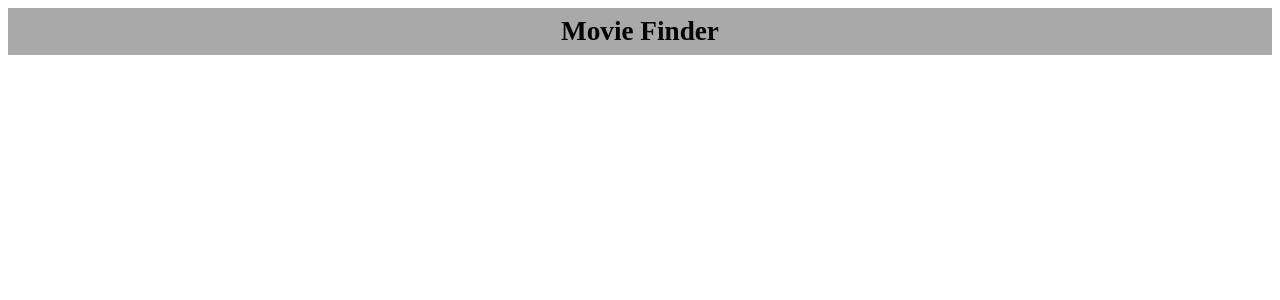
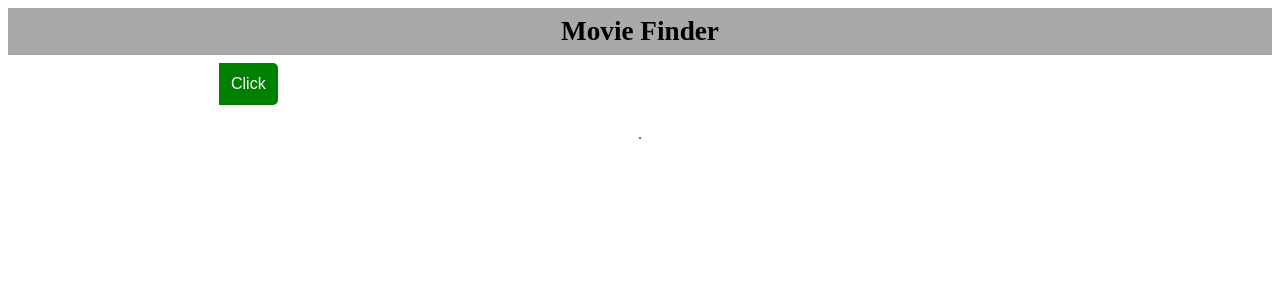
Before and after one commit to Vimalraveendra/movie-finder-angular, an Angular app: page / in a window 1280 px wide. Shown: the top 300 px of the page. Built offline with nearby package versions, Linux system fonts and the light colour scheme.

Commit message:
added SearchMovies Container & its styles, updated markup of App component

```diff
--- a/src/app/app.component.html
+++ b/src/app/app.component.html
@@ -1 +1,4 @@
 <app-header />
+<main>
+    <app-search-movies />
+</main>
--- a/src/app/app.component.ts
+++ b/src/app/app.component.ts
@@ -1,11 +1,12 @@
 import { Component } from '@angular/core';
 
 import { HeaderComponent } from "./header/header.component";
+import { SearchMoviesComponent } from "./search-movies/search-movies.component";
 
 @Component({
   selector: 'app-root',
   standalone: true,
-  imports: [ HeaderComponent],
+  imports: [HeaderComponent, SearchMoviesComponent],
   templateUrl: './app.component.html',
   styleUrl: './app.component.css'
 })
--- /dev/null
+++ b/src/app/search-movies/search-movies.component.css
@@ -0,0 +1,33 @@
+.search-container {
+    padding: 0.5rem;
+  }
+
+  .search-container input {
+    padding: 13px;
+    border-top-left-radius: 5px;
+    border-bottom-left-radius: 5px;
+    border: none;
+    text-transform: capitalize;
+  }
+
+  .search-container button {
+    padding: 12px;
+    border-top-right-radius: 5px;
+    border-bottom-right-radius: 5px;
+    border: none;
+    background-color: green;
+    color:white;
+    cursor: pointer;
+    font-size:1rem;
+  }
+  .search-container button:hover{
+    background-color: rgb(71, 187, 71);
+  }
+  .control-error {
+    color: #8e0753;
+    height: 0.5rem;
+    padding: 0.25rem 0 0 0;
+    height: 1.5rem;
+    margin-bottom: 1rem;
+    text-align: center;
+  }
--- /dev/null
+++ b/src/app/search-movies/search-movies.component.html
@@ -0,0 +1,7 @@
+<form class="search-container" [formGroup]="form" (ngSubmit)="onSubmit()">
+    <input type="text" placeholder="Find Movies..." formControlName="searchText" />
+    <button type="submit">Click </button>
+    @if(error()){
+    <p class="control-error">{{error()}}.</p>
+    }
+</form>
--- /dev/null
+++ b/src/app/search-movies/search-movies.component.ts
@@ -0,0 +1,57 @@
+import { Component,DestroyRef,inject,OnInit,signal } from '@angular/core';
+import { FormControl, FormGroup, ReactiveFormsModule, Validators } from '@angular/forms';
+import { MovieService } from '../service/movie.service';
+
+@Component({
+    selector: 'app-search-movies',
+    standalone:true,
+    imports: [ReactiveFormsModule],
+    templateUrl: './search-movies.component.html',
+    styleUrl: './search-movies.component.css'
+})
+export class SearchMoviesComponent  implements OnInit{
+  private movieService=inject(MovieService)
+  private destroyRef=inject(DestroyRef)
+  moviesArray=this.movieService.allMoviesList;
+  isFetching=signal<boolean>(false)
+  error=signal(' ')
+  form = new FormGroup({
+    searchText:new FormControl(' ',{
+      validators:[Validators.required]
+    })
+  })
+
+  ngOnInit(): void {
+    this.form.valueChanges.subscribe({
+      next:(value)=>{
+         if(value && this.error()){
+            this.error.set('')
+         }
+      }
+    })
+  }
+
+  onSubmit(){
+    let searchInput=this.form.value.searchText
+    if(searchInput===' ' || searchInput===null|| searchInput===undefined){
+         if(this.moviesArray()){
+             this.movieService.resetLoadMovies();
+         }
+      this.error.set("Kindly enter a valid movie name")
+      return ;
+    }
+    this.isFetching.set(true)
+    const subscription=this.movieService.loadMoviesList(searchInput?.trim()). subscribe({
+      error:(error:Error)=>{
+        console.log("error",error)
+        console.log(this.form)
+        this.error.set(error.message)
+     },
+     complete:()=>{
+       this.isFetching.set(false)
+     }
+    })
+     this.destroyRef.onDestroy(()=>subscription.unsubscribe())
+     this.form.reset()
+  }
+}
--- a/src/app/service/movie.service.ts
+++ b/src/app/service/movie.service.ts
@@ -1,8 +1,8 @@
 import { HttpClient } from '@angular/common/http';
 import { inject, Injectable,signal } from '@angular/core';
 import { tap,catchError,throwError } from 'rxjs';
-import { IMovie,IMovieList } from '../../model/movie.model';
-import { environment } from '../../../environments/environment';
+import { IMovie,IMovieList } from '../model/movie.model';
+import { environment } from '../../environments/environment';
 
 @Injectable({
   providedIn: 'root'
```
